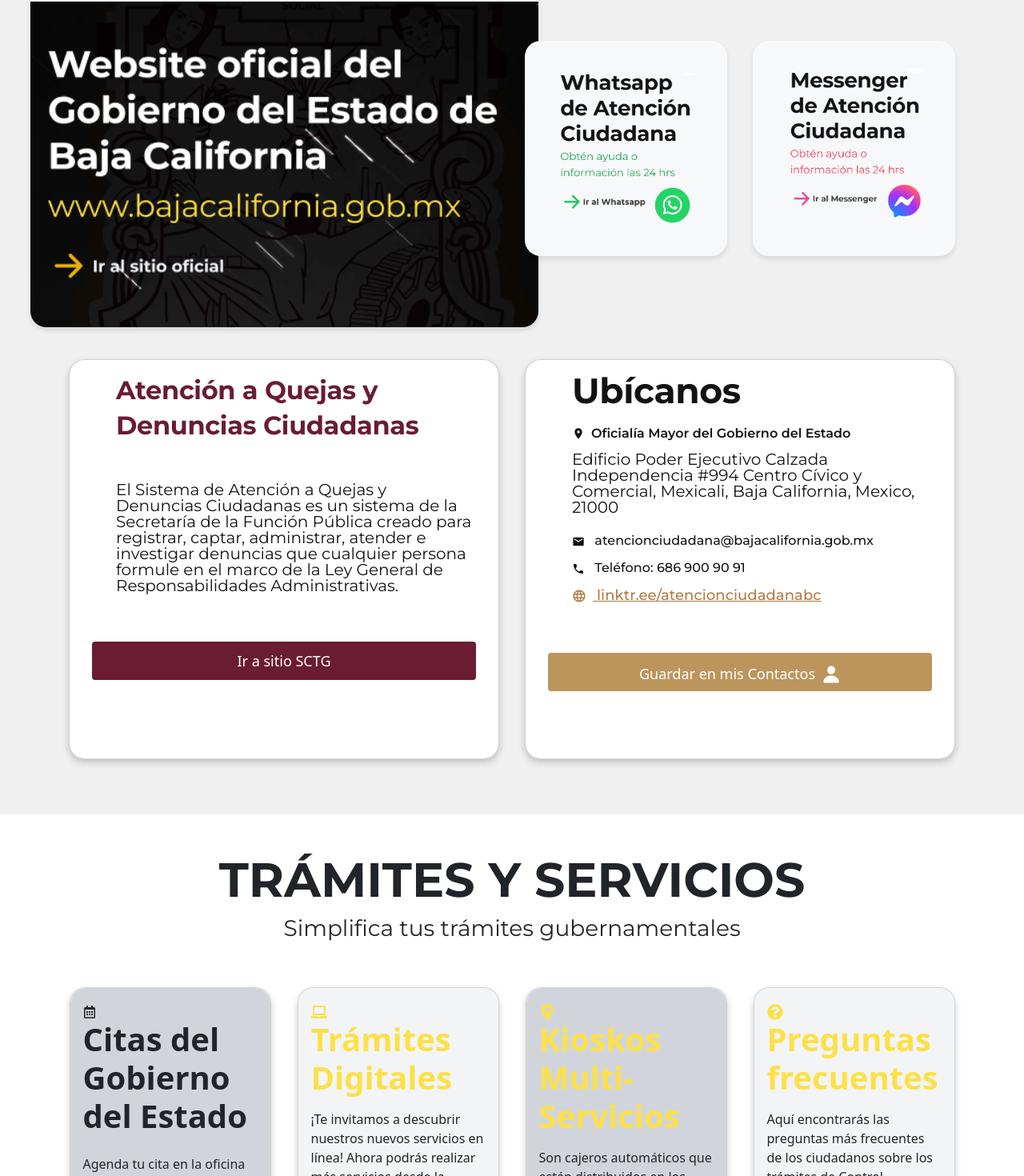
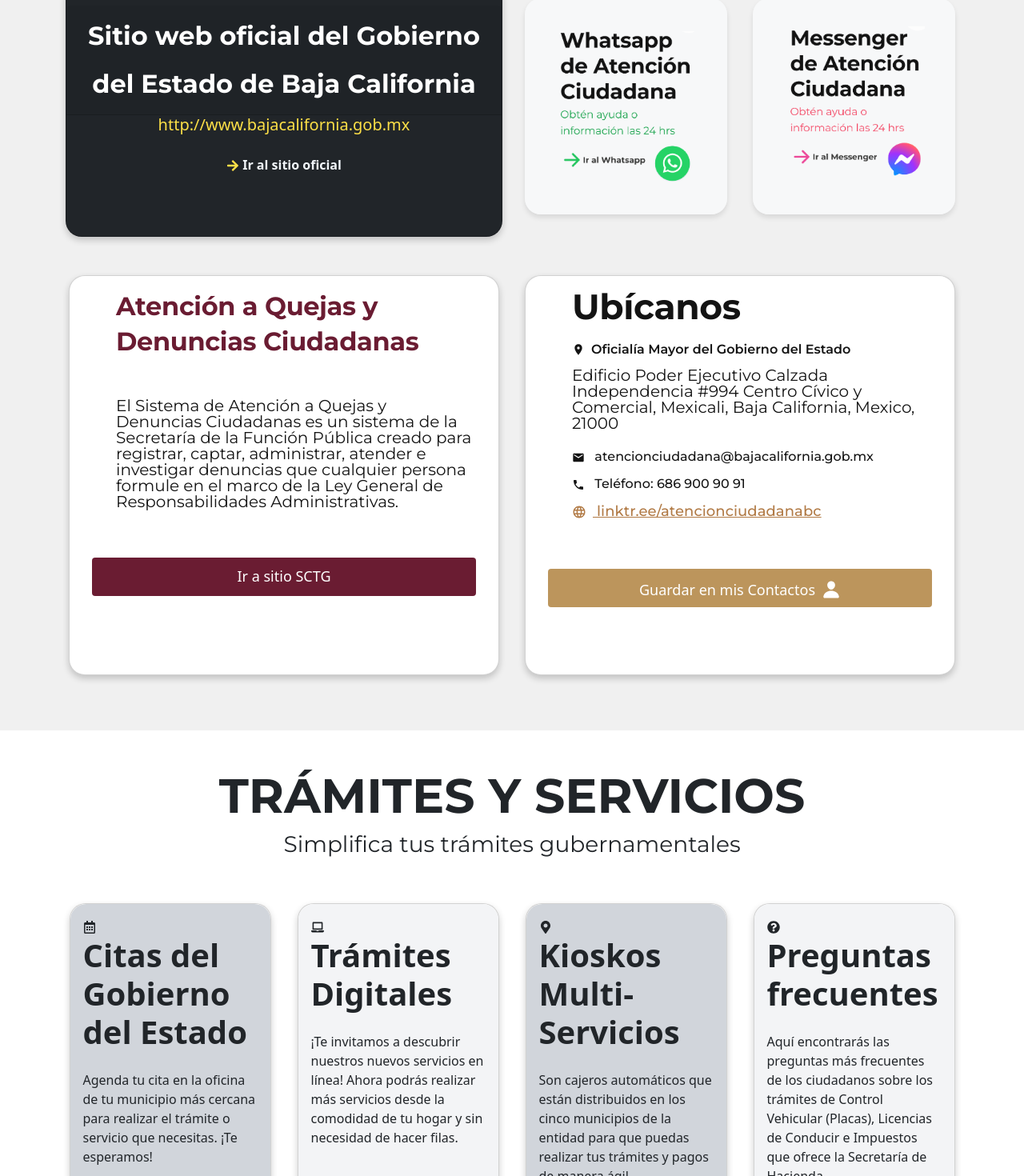
Before and after one commit to Leo-Contreras/pagina-muac, a React (Create React App) app: page / in a window 1280 px wide. Shown: the part 791-2261 px from the top of the page at 80% size. Built offline with nearby package versions, Linux system fonts and the light colour scheme.

Commit message:
cambiar card 1 por un componente Card en lugar img, ajustes a card 4 y 5

```diff
--- a/src/App.js
+++ b/src/App.js
@@ -1,13 +1,12 @@
 import React from 'react';
 import { IoPerson } from 'react-icons/io5';
-import { FaRegCalendarAlt, FaLaptop, FaMapMarkerAlt, FaQuestionCircle } from 'react-icons/fa';
+import { FaRegCalendarAlt, FaLaptop, FaMapMarkerAlt, FaQuestionCircle, FaArrowRight  } from 'react-icons/fa';
 import { MdEmail, MdLocalPhone, MdLocationOn, MdLanguage } from 'react-icons/md';
 import {Container, Row, Col, Button, Card} from 'react-bootstrap';
 import logo from './imagenes/logo adbc png.png';
 import logoMuac from './imagenes/BC-MUAC-mobile@4k - copia.jpg';
 import { FaFacebookF, FaInstagram, FaTwitter, FaYoutube, FaWhatsapp, FaFacebookMessenger } from 'react-icons/fa';
 import './App.css';
-import cardImg1 from './imagenes/card 1 img.png';
 import cardImg2 from './imagenes/card img 2.png';
 import cardImg3 from './imagenes/card img 3.png';
 
@@ -52,18 +51,32 @@ function App() {
                     </Row>
                     <Row className="flex-column flex-md-row align-items-center g-4">
                         <Col lg ={6} md={12} className="d-flex justify-content-center text-center ">
-                            <img
+                            {/*  <img
                                 className="custom-image card-1 card-size"
                                 src={cardImg1}
                                 alt="Card 1"
                                 onClick={() => window.open("http://www.bajacalifornia.gob.mx", "_blank")}
                             />
+                            */}
+
+                            <Card bg="dark" key="Dark" text="white" className="custom-card card-1 text-center">
+                                <Card.Header> Sitio web oficial del Gobierno del Estado de Baja California</Card.Header>
+                                <Card.Title>
+                                    http://www.bajacalifornia.gob.mx
+                                </Card.Title>
+                                <Card.Link href="http://www.bajacalifornia.gob.mx" target="_blank" className="link-text">
+                                    <FaArrowRight className="link-icon" /> Ir al sitio oficial
+                                </Card.Link>
+                            </Card>
+
+
+
                         </Col>
                         <Col lg = {6} md={12} className="d-flex justify-content-center text-center ">
                          <Row className="flex-column flex-md-row align-items-center g-4">
                             <Col sm={12} md={6} lg={6} className="d-flex justify-content-center text-center p-3">
                                     <img
-                                        className="custom-image card-2 card-size"
+                                        className="custom-image card-2"
                                         src={cardImg2}
                                         alt="Card 2"
                                         onClick={() => window.open("https://api.whatsapp.com/send/?phone=5216869009091&text&type=phone_number&app_absent=0", "_blank")}
@@ -90,7 +103,7 @@ function App() {
 
 
                         <Col xl={6} lg = {12} md={12} className="d-flex justify-content-center text-center margin-padding p-3">
-                            <Card className="custom-card card-5 same-height-card full-width-responsive">
+                            <Card className="custom-card card-4 full-width-responsive">
                                 <Container>
                                     <Card.Body className="card-content ">
                                         <Card.Title className="titulo-card5">
@@ -216,12 +229,12 @@ function App() {
                             }
                         >
                             <Card.Body className="d-flex flex-column">
-                                <Card.Title>
+                                <Card.Text>
                                     <FaLaptop />
                                     <h1>
                                         <strong>Trámites Digitales</strong>{" "}
                                     </h1>
-                                </Card.Title>
+                                </Card.Text>
                                 <Card.Text className="text-justify flex-grow-1">
                                     ¡Te invitamos a descubrir nuestros nuevos servicios en línea!
                                     Ahora podrás realizar más servicios desde la comodidad de tu
@@ -248,12 +261,12 @@ function App() {
                             }
                         >
                             <Card.Body className="d-flex flex-column">
-                                <Card.Title>
+                                <Card.Text>
                                     <FaMapMarkerAlt />
                                     <h1>
                                         <strong>Kioskos Multi-Servicios </strong>
                                     </h1>
-                                </Card.Title>
+                                </Card.Text>
                                 <Card.Text className="flex-grow-1">
                                     Son cajeros automáticos que están distribuidos en los cinco municipios de la entidad para que puedas realizar tus trámites y pagos de manera ágil.
                                 </Card.Text>
@@ -278,12 +291,12 @@ function App() {
                             }
                         >
                             <Card.Body className="d-flex flex-column">
-                                <Card.Title>
+                                <Card.Text>
                                     <FaQuestionCircle />
                                     <h1>
                                         <strong>Preguntas frecuentes</strong>{" "}
                                     </h1>
-                                </Card.Title>
+                                </Card.Text>
                                 <Card.Text className="text-justify flex-grow-1">
                                     Aquí encontrarás las preguntas más frecuentes de los ciudadanos sobre los trámites de Control Vehicular (Placas), Licencias de Conducir e Impuestos que ofrece la Secretaría de Hacienda.
                                 </Card.Text>
```
